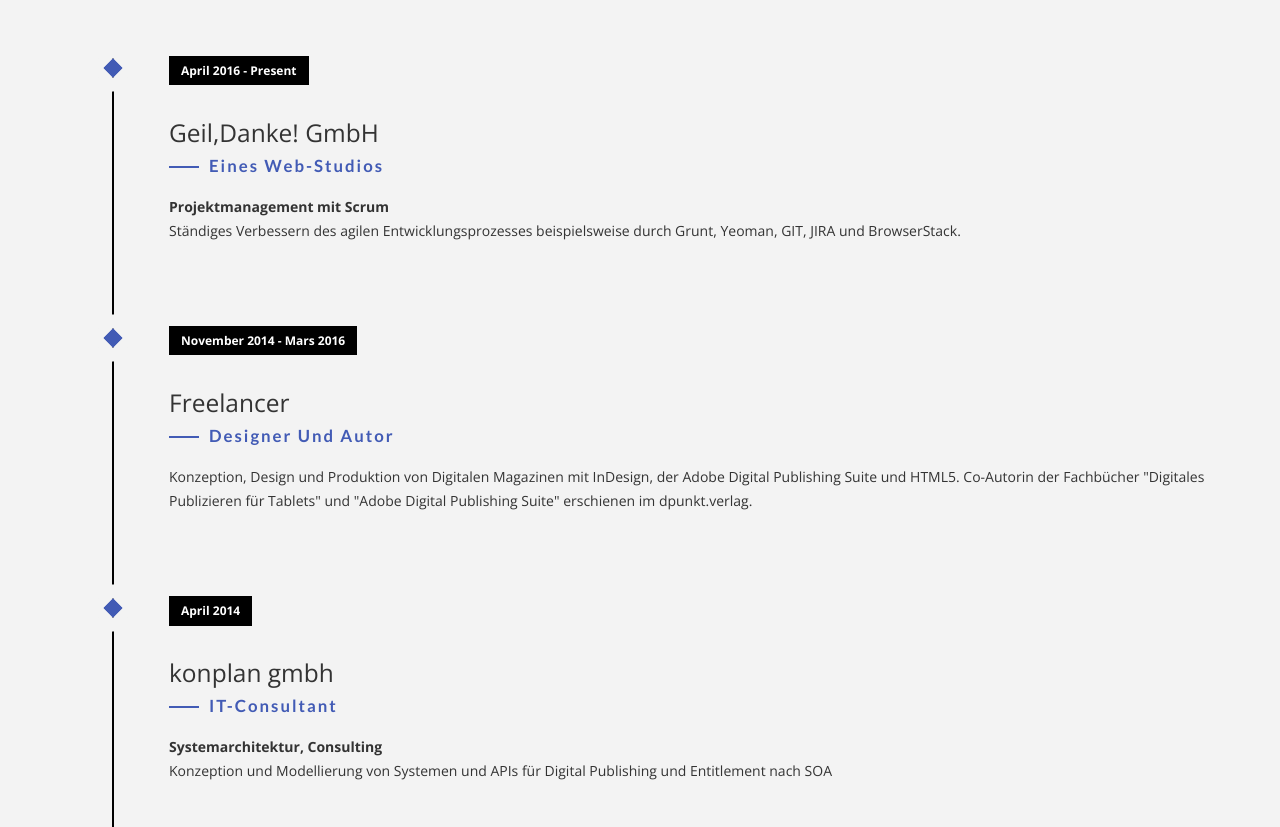
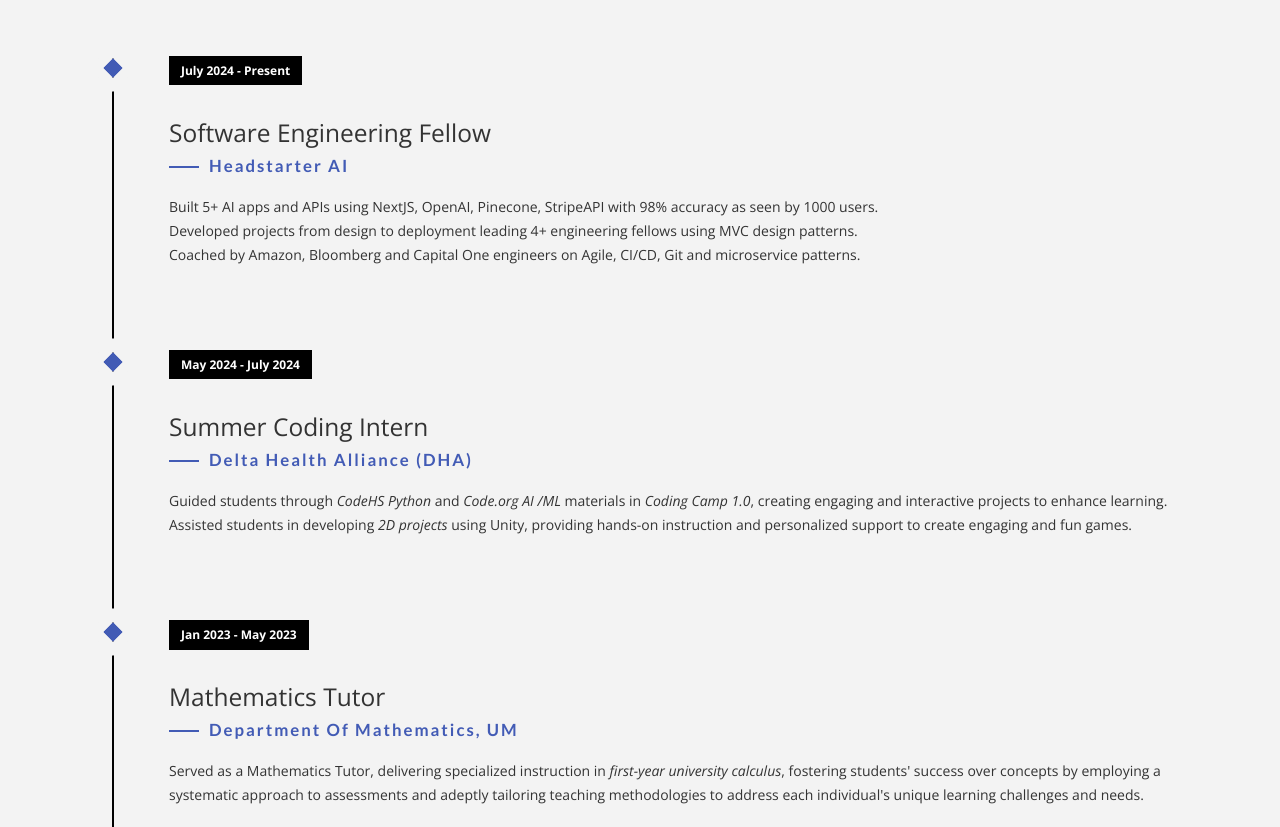
Before and after one commit to vishomallaoli/portfolio, a plain HTML site: page index.html in a window 1280 px wide. Shown: the part 1879-2706 px from the top of the page. Drawn offline with nearby package versions, Linux system fonts and the light colour scheme; files whose address does not match are found by name; a web font is replaced by a local one.

Commit message:
new commit

```diff
--- a/index.html
+++ b/index.html
@@ -67,9 +67,8 @@
                 <h4>01</h4>
                 <h1 class="size-50">Know <br /> About me</h1>
                 <div class="h-50"></div>
-                <p>Appropriately maintain standards compliant total linkage with cutting-edge action items. Enthusiastically create seamless synergy rather than excellent value. Quickly promote premium strategic theme areas vis-a-vis.</p>
-                <p>Appropriately maintain standards compliant total linkage with cutting-edge action items. Enthusiastically create seamless synergy rather than excellent value.</p>
-                <div class="h-50"></div> <img src="img/Signature.svg" width="230" alt="" />
+                <p>A junior at the University of Mississippi specializing in Computer Science with a focus on data science and software development. Over two years of Python experience has led to impactful projects in machine learning and data analysis. Demonstrated leadership through roles in tutoring and community engagement. Passionate about leveraging technology to solve real-world problems and drive innovation.</p>
+                <div class="h-50"></div> <img src="img/Signature.png" width="230" alt="" />
                 <div class="h-50"></div>
             </div>
             <div class="col-md-6 about-img-div">
@@ -93,30 +92,36 @@
                     <li class="timeline-event" data-aos="fade-up">
                         <label class="timeline-event-icon"></label>
                         <div class="timeline-event-copy">
-                            <p class="timeline-event-thumbnail">April 2016 - Present</p>
-                            <h3>Geil,Danke! GmbH</h3>
-                            <h4>eines Web-Studios</h4>
-                            <p><strong>Projektmanagement mit Scrum</strong>
-                                <br>Ständiges Verbessern des agilen Entwicklungsprozesses beispielsweise durch Grunt, Yeoman, GIT, JIRA und BrowserStack.</p>
-                        </div>
+                            <p class="timeline-event-thumbnail">July 2024 - Present</p>
+                            <h3>Software Engineering Fellow</h3>
+                            <h4>Headstarter AI</h4>
+                            <!-- <p><strong>Projektmanagement mit Scrum</strong>
+                                <br>Ständiges Verbessern des agilen Entwicklungsprozesses beispielsweise durch Grunt, Yeoman, GIT, JIRA und BrowserStack.</p> -->
+                            <p>Built 5+ AI apps and APIs using NextJS, OpenAI, Pinecone, StripeAPI with 98% accuracy as seen by 1000 users.<br>
+                            Developed projects from design to deployment leading 4+ engineering fellows using MVC design patterns.<br>
+                            Coached by Amazon, Bloomberg and Capital One engineers on Agile, CI/CD, Git and microservice patterns.</p>
+                          </div>
                     </li>
                     <li class="timeline-event" data-aos="fade-up" data-aos-delay=".2">
                         <label class="timeline-event-icon"></label>
                         <div class="timeline-event-copy">
-                            <p class="timeline-event-thumbnail">November 2014 - Mars 2016</p>
-                            <h3>Freelancer</h3>
-                            <h4>Designer und Autor</h4>
-                            <p>Konzeption, Design und Produktion von Digitalen Magazinen mit InDesign, der Adobe Digital Publishing Suite und HTML5. Co-Autorin der Fachbücher "Digitales Publizieren für Tablets" und "Adobe Digital Publishing Suite" erschienen im dpunkt.verlag.</p>
+                            <p class="timeline-event-thumbnail">May 2024 - July 2024</p>
+                            <h3>Summer Coding Intern</h3>
+                            <h4>Delta Health Alliance (DHA)</h4>
+                            <p>Guided students through <i>CodeHS Python</i> and <i>Code.org AI /ML</i> materials in <i>Coding Camp 1.0</i>, creating engaging and interactive projects to enhance learning.<br>
+                              Assisted students in developing <i>2D projects</i> using Unity, providing hands-on instruction and personalized support to create engaging and fun games.</p>
                         </div>
                     </li>
                     <li class="timeline-event" data-aos="fade-up" data-aos-delay=".4">
                         <label class="timeline-event-icon"></label>
                         <div class="timeline-event-copy">
-                            <p class="timeline-event-thumbnail">April 2014</p>
-                            <h3>konplan gmbh</h3>
-                            <h4>IT-Consultant</h4>
-                            <p><strong>Systemarchitektur, Consulting</strong>
-                                <br>Konzeption und Modellierung von Systemen und APIs für Digital Publishing und Entitlement nach SOA</p>
+                            <p class="timeline-event-thumbnail">Jan 2023 - May 2023</p>
+                            <h3>Mathematics Tutor</h3>
+                            <h4>Department of Mathematics, UM</h4>
+                            <!-- <p><strong>Systemarchitektur, Consulting</strong>
+                                <br>Konzeption und Modellierung von Systemen und APIs für Digital Publishing und Entitlement nach SOA</p> -->
+                            <p>Served as a Mathematics Tutor, delivering specialized instruction in <i>first-year university calculus</i>, fostering students' success over concepts by employing a systematic approach
+                              to assessments and adeptly tailoring teaching methodologies to address each individual's unique learning challenges and needs.</p>
                         </div>
                     </li>
                 </ul>
```
Also changed, not shown: img/signature.png (added).
